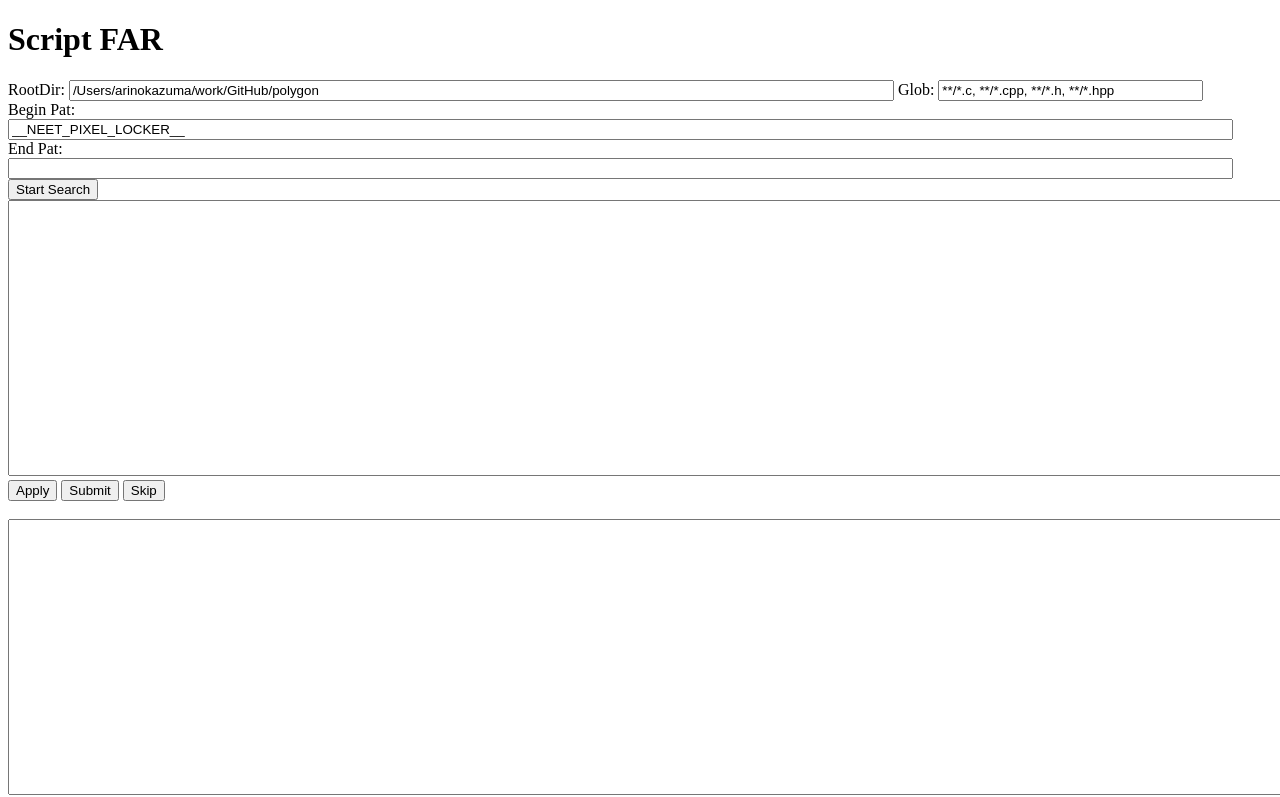
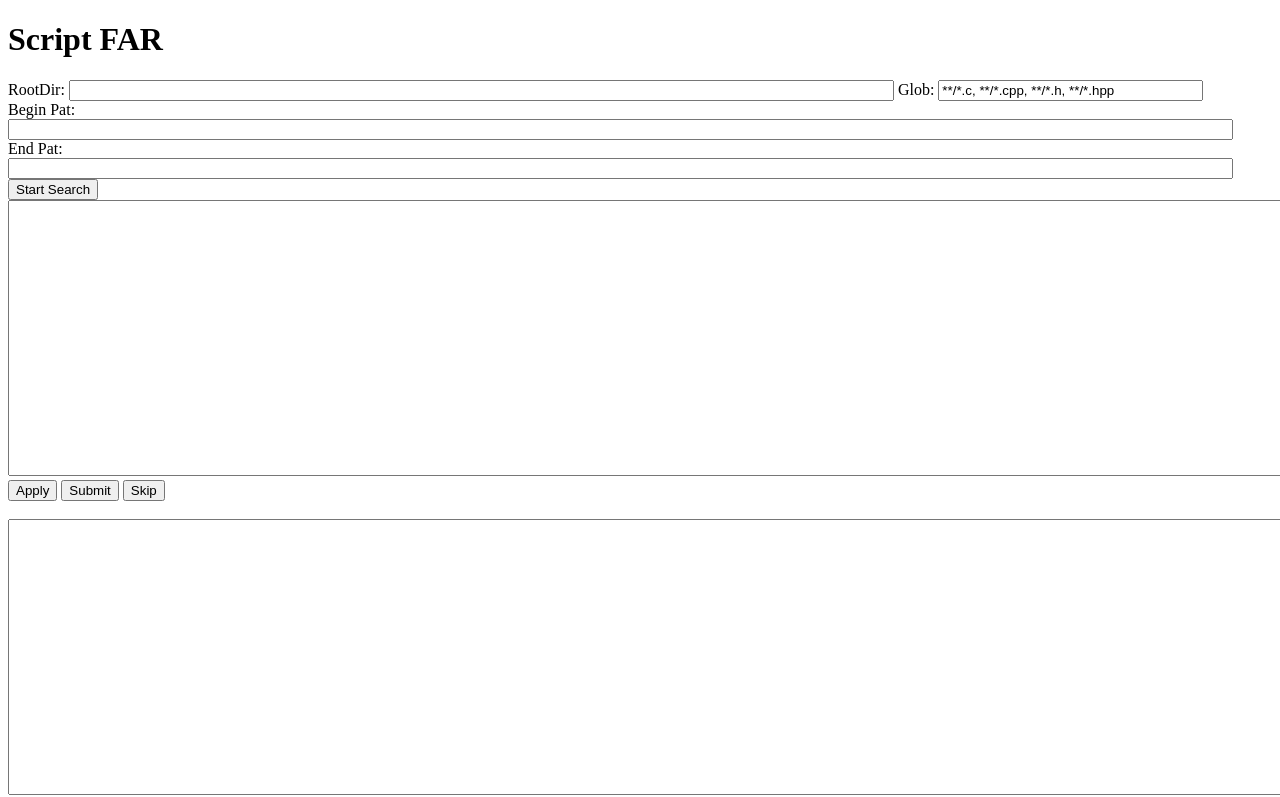
Before and after one commit to karino2/fa-script, an Electron app: page index.html in a window 1280 px wide. Shown: the top 797 px of the page. Drawn offline with Linux system fonts and the light colour scheme.

Commit message:
remove local test data.

```diff
--- a/index.html
+++ b/index.html
@@ -19,8 +19,8 @@
   </head>
   <body>
     <h1>Script FAR</h1>
-    RootDir: <input id="root-dir" type="text" size="100" value="/Users/arinokazuma/work/GitHub/polygon" />  Glob: <input id="glob-pat" type="text" size="30" value="**/*.c, **/*.cpp, **/*.h, **/*.hpp" /><br>
-    Begin Pat: <input id="search-pat" type="text" size="150" value="__NEET_PIXEL_LOCKER__" /><br>
+    RootDir: <input id="root-dir" type="text" size="100" value="" />  Glob: <input id="glob-pat" type="text" size="30" value="**/*.c, **/*.cpp, **/*.h, **/*.hpp" /><br>
+    Begin Pat: <input id="search-pat" type="text" size="150" value="" /><br>
     End Pat: <input id="end-search-pat" type="text" size="150" value="" /><br>
     <button id="submit-search">Start Search</button><br>
     <div class="result-pain">
```
